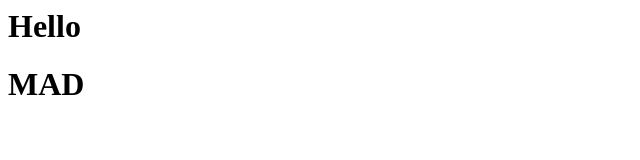
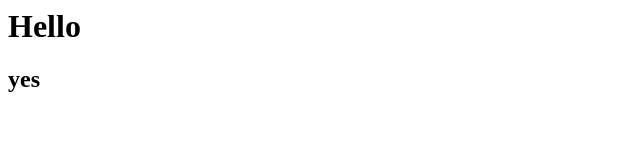
Before and after one commit to madhavpathak20/GIT-TUT, a plain HTML site: page index.html in a window 1280 px wide. Shown: the whole page, without its empty margins (0-640 px from the left). Drawn offline with Linux system fonts and the light colour scheme.

Commit message:
added codes

```diff
--- a/index.html
+++ b/index.html
@@ -3,4 +3,4 @@
     <h1>Hello</h1>
   </body>
 </html>
-<h1>MAD</h1>
+<h2>yes</h2>
```
